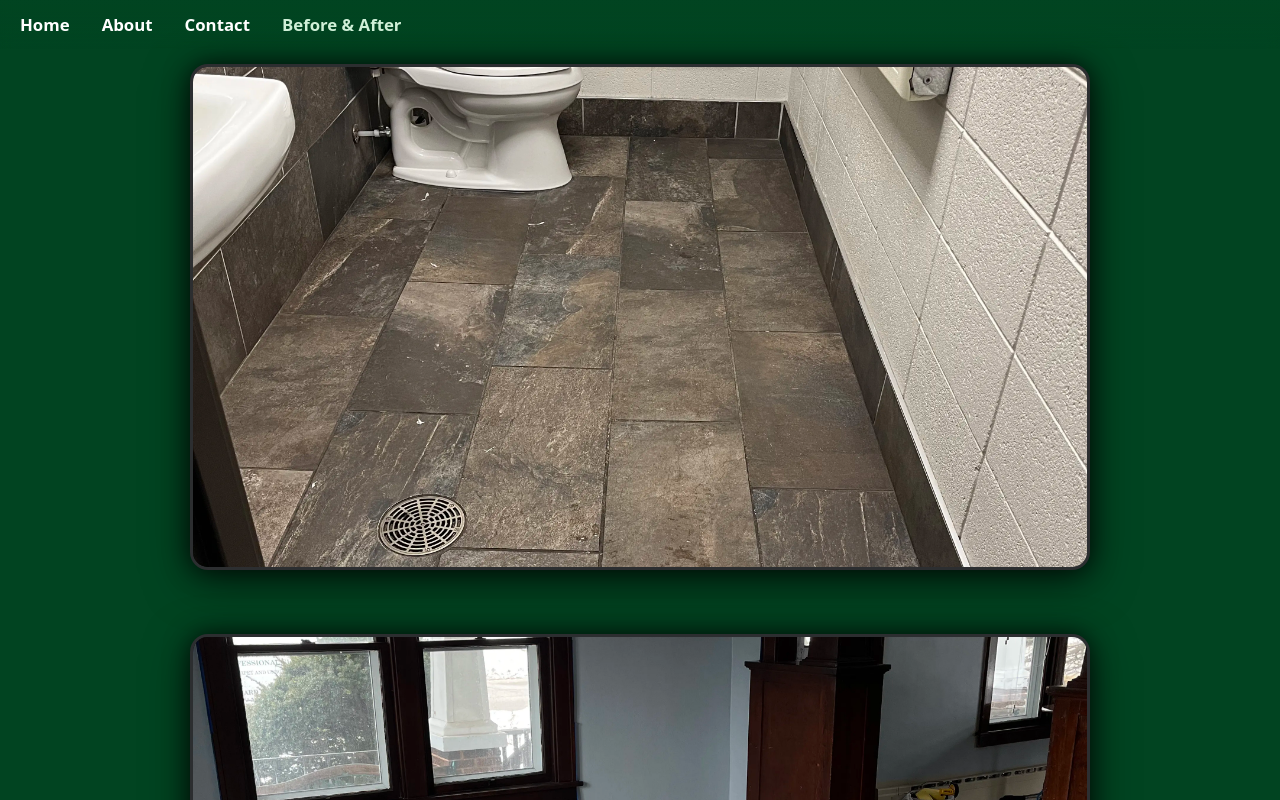
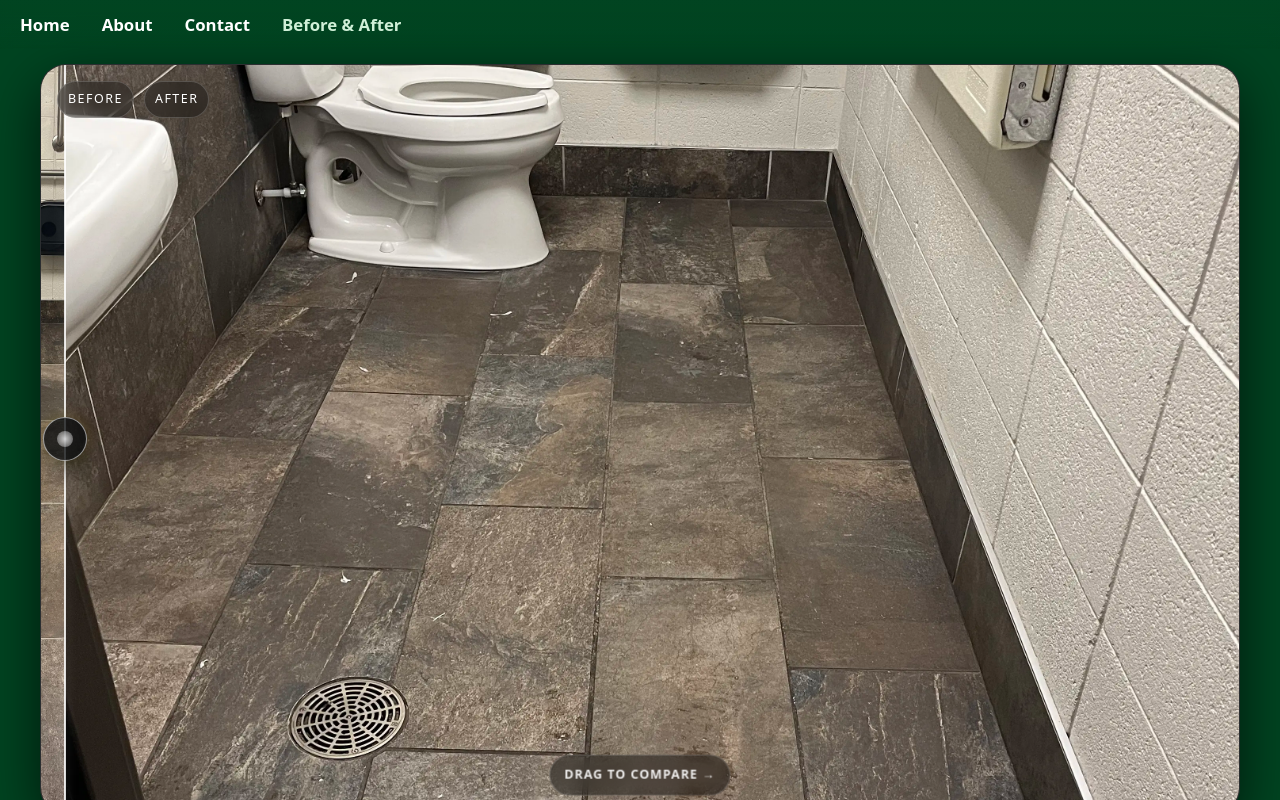
Before and after one commit to ZachAH/KML, a React (Vite) app: page /before-after in a window 1280 px wide. Shown: the top 800 px of the page. Built offline with nearby package versions, Linux system fonts and the light colour scheme.

Commit message:
updated before after section

```diff
--- a/src/components/BeforeAfter.tsx
+++ b/src/components/BeforeAfter.tsx
@@ -18,16 +18,21 @@ export default function BeforeAfter() {
           before={dirty_bathroom}
           after={clean_bathroom}
           label="Bathroom Deep Clean"
+          initial={2}
         />
         <BeforeAfterImage
           before={dirty_livingroom}
           after={clean_livingroom}
           label="Living Room Refresh"
+          initial={2}
+
         />
         <BeforeAfterImage
           before={dirty_office}
           after={clean_office}
           label="Office Revitalized"
+          initial={2}
+
         />
       </div>
     </section>
--- a/src/components/BeforeAfterImage.css
+++ b/src/components/BeforeAfterImage.css
@@ -1,122 +1,59 @@
-/* ---- Before/After Premium Frame Styling ---- */
+/* ===============================
+   BEFORE / AFTER (DRAG SLIDER + HINT)
+================================ */
 
 .ba-frame {
     position: relative;
-    max-width: 900px;
+    max-width: 1200px;
+    /* ⬅️ BIGGER */
     width: 100%;
-    aspect-ratio: 16 / 9;
+    aspect-ratio: 16 / 10;
     margin: 4rem auto;
-    border-radius: 18px;
+    /* more breathing room */
+    border-radius: 26px;
+    /* slightly rounder = premium */
     overflow: hidden;
-    background: #1a1c1e;
+    background: #0e1113;
 
-    /* Luxe border */
-    border: 3px solid rgba(255, 255, 255, 0.08);
+    border: 1px solid rgba(255, 255, 255, 0.12);
     box-shadow:
-        0 0 25px rgba(0, 0, 0, 0.7),
-        0 12px 45px rgba(0, 0, 0, 0.55);
+        0 18px 55px rgba(0, 0, 0, 0.65),
+        0 0 0 1px rgba(0, 0, 0, 0.35) inset;
 
-    transition:
-        transform 0.35s ease,
-        box-shadow 0.35s ease,
-        border-color 0.35s ease;
-    cursor: pointer;
-}
-
-/* Hover effect: premium shine */
-.ba-frame:hover {
-    transform: translateY(-6px);
-    border-color: rgba(255, 255, 255, 0.18);
-    box-shadow:
-        0 0 45px rgba(255, 255, 0, 0.25),
-        /* Yellow glow */
-        0 18px 55px rgba(0, 0, 0, 0.7);
+    transition: transform 0.25s ease, box-shadow 0.25s ease;
 }
 
 
-/* Subtle spotlight behind image */
+/* Prevent text selection while dragging */
+.ba-frame,
+.ba-frame * {
+    user-select: none;
+    -webkit-user-select: none;
+}
+
+.ba-frame:hover {
+    transform: translateY(-4px);
+    border-color: rgba(255, 255, 255, 0.22);
+    box-shadow: 0 18px 55px rgba(0, 0, 0, 0.65),
+        0 0 30px rgba(231, 198, 0, 0.18);
+}
+
+/* Subtle vignette */
 .ba-frame::before {
     content: "";
     position: absolute;
     inset: 0;
-    background: radial-gradient(circle at center,
-            rgba(255, 255, 255, 0.08) 0%,
-            rgba(0, 0, 0, 0.65) 90%);
+    background: radial-gradient(circle at 50% 40%, rgba(255, 255, 255, 0.08), rgba(0, 0, 0, 0.55) 70%),
+        linear-gradient(to bottom, rgba(0, 0, 0, 0.20), rgba(0, 0, 0, 0.35));
     z-index: 0;
-}
-
-/* Ensure images look crisp */
-.ba-img {
-    position: absolute;
-    inset: 0;
-    width: 100%;
-    height: 100%;
-    object-fit: cover;
-    z-index: 1;
-}
-
-/* Label styling */
-.ba-label {
-    position: absolute;
-    bottom: -32px;
-    width: 100%;
-    text-align: center;
-    font-weight: 700;
-    font-size: 1.25rem;
-    color: #fff;
-    letter-spacing: 0.5px;
-    text-shadow: 0px 2px 8px rgba(0, 0, 0, 0.7);
     pointer-events: none;
 }
 
-
-/* Sparkles */
-.sparkle {
-    position: absolute;
-    width: 10px;
-    height: 10px;
-    background: radial-gradient(circle, #fff 40%, rgba(255, 255, 255, 0) 60%);
-    opacity: 0;
-    animation: sparkle 2s infinite;
-    pointer-events: none;
-}
-
-@keyframes sparkle {
-
-    0%,
-    100% {
-        transform: scale(0.5);
-        opacity: 0;
-    }
-
-    50% {
-        transform: scale(1.4);
-        opacity: 1;
-    }
-}
-
-.sparkle:nth-child(1) {
-    top: -12px;
-    left: 20%;
-    animation-delay: 0.2s;
-}
-
-.sparkle:nth-child(2) {
-    top: 40%;
-    left: -12px;
-    animation-delay: 0.6s;
-}
-
-.sparkle:nth-child(3) {
-    bottom: -12px;
-    right: 25%;
-    animation-delay: 1.0s;
-}
-
-.sparkle:nth-child(4) {
-    top: 20%;
-    right: -12px;
-    animation-delay: 1.4s;
+.ba-images {
+    position: relative;
+    width: 100%;
+    height: 100%;
+    z-index: 1;
 }
 
 .ba-img {
@@ -125,128 +62,212 @@
     width: 100%;
     height: 100%;
     object-fit: cover;
+    transform: translateZ(0);
 }
 
-.dirt-layer {
-    z-index: 2;
-    opacity: 1;
-}
-
-.clean-layer {
+.ba-before {
     z-index: 1;
 }
 
-
-/* After cleaning - shine + sparkles */
-.ba-frame.cleaned .dirt-layer {
-    opacity: 0;
+/* Mask reveals the AFTER */
+.ba-mask {
+    position: absolute;
+    inset: 0;
+    width: 0%;
+    height: 100%;
+    overflow: hidden;
+    z-index: 2;
+    will-change: width;
 }
 
-.ba-frame.cleaned .clean-layer::after {
-    content: "";
-    position: absolute;
-    inset: 0;
-    background: linear-gradient(120deg,
-            rgba(255, 255, 255, 0) 0%,
-            rgba(255, 255, 255, 0.6) 40%,
-            rgba(255, 255, 255, 0) 80%);
-    transform: translateX(-150%);
-    animation: shine 1.2s ease-out forwards;
+.ba-after {
+    z-index: 1;
 }
 
-@keyframes shine {
-    to {
-        transform: translateX(150%);
+/* Divider line */
+.ba-divider {
+    position: absolute;
+    top: 0;
+    bottom: 0;
+    width: 2px;
+    background: rgba(255, 255, 255, 0.85);
+    box-shadow: 0 0 12px rgba(255, 255, 255, 0.25);
+    z-index: 3;
+    pointer-events: none;
+    transform: translateX(-1px);
+}
+
+/* Handle */
+.ba-handle {
+    position: absolute;
+    top: 50%;
+    width: 44px;
+    height: 44px;
+    border-radius: 999px;
+    background: rgba(10, 12, 14, 0.78);
+    border: 1px solid rgba(255, 255, 255, 0.55);
+    box-shadow: 0 10px 20px rgba(0, 0, 0, 0.45),
+        0 0 18px rgba(231, 198, 0, 0.18);
+    z-index: 4;
+
+    cursor: ew-resize;
+    touch-action: none;
+    /* IMPORTANT for mobile drag */
+    transform: translate(-50%, -50%);
+    display: grid;
+    place-items: center;
+}
+
+.ba-handle::before {
+    content: "";
+    width: 16px;
+    height: 16px;
+    border-radius: 999px;
+    background: radial-gradient(circle, rgba(255, 255, 255, 0.85), rgba(255, 255, 255, 0.2));
+    opacity: 0.9;
+}
+
+/* Corner tags */
+.ba-tags {
+    position: absolute;
+    left: 16px;
+    top: 16px;
+    display: flex;
+    gap: 10px;
+    z-index: 5;
+    pointer-events: none;
+}
+
+.ba-tag {
+    font-size: 0.78rem;
+    letter-spacing: 0.12em;
+    text-transform: uppercase;
+    padding: 8px 10px;
+    border-radius: 999px;
+    color: #fff;
+    background: rgba(0, 0, 0, 0.35);
+    border: 1px solid rgba(255, 255, 255, 0.18);
+    backdrop-filter: blur(6px);
+}
+
+/* Drag hint */
+.ba-hint {
+    position: absolute;
+    left: 50%;
+    bottom: 16px;
+    transform: translateX(-50%);
+    z-index: 6;
+    pointer-events: none;
+
+    font-weight: 800;
+    letter-spacing: 0.08em;
+    text-transform: uppercase;
+    font-size: 0.78rem;
+    color: rgba(255, 255, 255, 0.92);
+
+    padding: 10px 14px;
+    border-radius: 999px;
+    background: rgba(0, 0, 0, 0.45);
+    border: 1px solid rgba(255, 255, 255, 0.18);
+    backdrop-filter: blur(8px);
+
+    animation: hintNudge 1.6s ease-in-out infinite;
+}
+
+@keyframes hintNudge {
+
+    0%,
+    100% {
+        transform: translateX(-50%) translateY(0);
+        opacity: 0.95;
+    }
+
+    50% {
+        transform: translateX(-50%) translateY(-4px);
+        opacity: 1;
     }
 }
 
-/* Sponge */
-.scrubber {
-    position: absolute;
-    top: 45%;
-    left: -60px;
-    font-size: 5rem;
-    /* 🧽 Bigger Sponge! */
-    pointer-events: none;
-    z-index: 3;
-    transform: translate(-50%, -50%);
+/* Smooth fade-out when dismissed */
+.ba-hint--hide {
+    opacity: 0;
+    transform: translateX(-50%) translateY(6px);
+    transition: opacity 0.35s ease, transform 0.35s ease;
+    animation: none;
 }
 
 /* Label */
 .ba-label {
-    position: absolute;
-    bottom: -30px;
-    width: 100%;
+    margin: 10px auto 0;
+    max-width: 980px;
     text-align: center;
-    font-weight: bold;
-    color: white;
-    text-shadow: 0 0 10px rgba(0, 0, 0, 0.6);
+    font-weight: 700;
+    font-size: 1.05rem;
+    color: rgba(255, 255, 255, 0.92);
+    text-shadow: 0 2px 10px rgba(0, 0, 0, 0.55);
 }
 
-.scrubber {
-    transition: transform 0.2s ease-in-out;
-}
-
-.bubble-container {
-    position: absolute;
-    inset: 0;
-    pointer-events: none;
-    z-index: 2;
-}
-
-.bubble {
-    position: absolute;
-    width: 14px;
-    height: 14px;
-    border-radius: 50%;
-    background: radial-gradient(circle, rgba(255, 255, 255, 0.9) 40%, rgba(255, 255, 255, 0.1) 70%);
-    filter: drop-shadow(0 0 4px rgba(255, 255, 255, 0.4));
-    opacity: 0;
-}
-
-/* 📱 Mobile Responsiveness Fixes */
+/* 📱 Mobile */
 @media (max-width: 600px) {
     .ba-frame {
-        max-width: 95vw;
-        margin: 0 auto 2rem;
+        max-width: 96vw;
+        aspect-ratio: 4 / 5;
+        /* taller on mobile */
+        margin: 2.5rem auto;
+        border-radius: 20px;
     }
 
-    .scrubber {
-        font-size: 1.4rem;
-        /* smaller sponge */
+
+    .ba-handle {
+        width: 36px;
+        height: 36px;
+    }
+
+    .ba-tags {
+        left: 12px;
+        top: 12px;
+    }
+
+    .ba-tag {
+        font-size: 0.72rem;
+        padding: 7px 9px;
+    }
+
+    .ba-hint {
+        font-size: 0.72rem;
+        padding: 9px 12px;
     }
 
     .ba-label {
-        font-size: 0.9rem;
+        font-size: 0.95rem;
     }
 }
 
-/* Fix Services top spacing on mobile */
-@media (max-width: 600px) {
+/* ===============================
+   HANDLE ATTENTION GLOW (AUTO STOPS)
+================================ */
 
-    .services-section {
-        padding-top: 1rem;
-        /* keep whatever you wanted for services */
+.ba-handle--hint {
+    animation: handlePulse 1.4s ease-in-out infinite;
+}
+
+@keyframes handlePulse {
+    0% {
+        box-shadow:
+            0 0 0 0 rgba(231, 198, 0, 0.55),
+            0 10px 20px rgba(0, 0, 0, 0.45);
     }
 
-    .before-after-section {
-        padding-top: 7rem;
-        /* match navbar height */
+    50% {
+        box-shadow:
+            0 0 0 10px rgba(231, 198, 0, 0),
+            0 0 28px rgba(231, 198, 0, 0.45),
+            0 10px 20px rgba(0, 0, 0, 0.45);
     }
 
-    .services-section h2,
-    .before-after-section h2 {
-        margin-bottom: 1rem;
+    100% {
+        box-shadow:
+            0 0 0 0 rgba(231, 198, 0, 0),
+            0 10px 20px rgba(0, 0, 0, 0.45);
     }
 }
-
-@media (max-width: 600px) {
-    .scrubber {
-        opacity: 0;
-        /* hidden until clicking */
-        top: 55%;
-        left: 0%;
-        font-size: 2.4rem;
-        transform: translateY(-50%);
-    }
-}
--- a/src/components/BeforeAfterImage.tsx
+++ b/src/components/BeforeAfterImage.tsx
@@ -1,136 +1,172 @@
-import { useRef } from "react";
-import gsap from "gsap";
+import { useEffect, useRef, useState } from "react";
 import "./BeforeAfterImage.css";
 
 interface Props {
   before: string;
   after: string;
-  label: string;
+  label?: string;
+
+  // 0 = all before
+  // 50 = half
+  // 100 = all after
+  initial?: number;
+
+  // show the “Drag to compare →” hint?
+  showHint?: boolean;
+
+  // how long the handle glows on load (ms)
+  glowDurationMs?: number;
 }
 
-export default function BeforeAfterImage({ before, after, label }: Props) {
+export default function BeforeAfterImage({
+  before,
+  after,
+  label,
+  initial = 0,
+  showHint = true,
+  glowDurationMs = 3000,
+}: Props) {
   const frameRef = useRef<HTMLDivElement>(null);
-  const dirtRef = useRef<HTMLImageElement>(null);
-  const scrubberRef = useRef<HTMLDivElement>(null);
-  const bubbleContainerRef = useRef<HTMLDivElement>(null);
+  const draggingRef = useRef(false);
 
-  const spawnBubble = () => {
-    if (!bubbleContainerRef.current || !scrubberRef.current || !frameRef.current) return;
+  const [pct, setPct] = useState(() => clamp(initial, 0, 100));
+  const [hintDismissed, setHintDismissed] = useState(false);
 
-    const scrubberBounds = scrubberRef.current.getBoundingClientRect();
-    const frameBounds = frameRef.current.getBoundingClientRect();
+  // ✅ handle glow for first few seconds (auto-stops + stops on interaction)
+  const [showHandleGlow, setShowHandleGlow] = useState(true);
 
-    const startX = scrubberBounds.left - frameBounds.left + scrubberBounds.width / 2;
-    const startY = scrubberBounds.top - frameBounds.top + scrubberBounds.height / 2;
+  const maskStyle = { width: `${pct}%` };
+  const lineStyle = { left: `${pct}%` };
 
-    for (let i = 0; i < 3; i++) {
-      const bubble = document.createElement("div");
-      bubble.className = "bubble";
-      bubbleContainerRef.current.appendChild(bubble);
+  // Auto-stop glow after N ms
+  useEffect(() => {
+    const t = window.setTimeout(() => setShowHandleGlow(false), glowDurationMs);
+    return () => window.clearTimeout(t);
+  }, [glowDurationMs]);
 
-      gsap.fromTo(
-        bubble,
-        {
-          x: startX + (Math.random() * 28 - 14),
-          y: startY + (Math.random() * 28 - 14),
-          scale: Math.random() * 0.4 + 0.3,
-          opacity: 1,
-        },
-        {
-          y: startY - 30 - Math.random() * 20,
-          x: startX + (Math.random() * 40 - 20),
-          scale: Math.random() * 0.7 + 0.4,
-          opacity: 0,
-          duration: 0.8,
-          ease: "power1.out",
-          onComplete: () => bubble.remove(),
-        }
-      );
-    }
+  useEffect(() => {
+    const frame = frameRef.current;
+    if (!frame) return;
+
+    const updateFromClientX = (clientX: number) => {
+      const rect = frame.getBoundingClientRect();
+      const x = clientX - rect.left;
+      const nextPct = (x / rect.width) * 100;
+      setPct(clamp(nextPct, 0, 100));
+    };
+
+    const onPointerMove = (e: PointerEvent) => {
+      if (!draggingRef.current) return;
+      updateFromClientX(e.clientX);
+    };
+
+    const stopDragging = () => {
+      draggingRef.current = false;
+    };
+
+    window.addEventListener("pointermove", onPointerMove);
+    window.addEventListener("pointerup", stopDragging);
+    window.addEventListener("pointercancel", stopDragging);
+
+    return () => {
+      window.removeEventListener("pointermove", onPointerMove);
+      window.removeEventListener("pointerup", stopDragging);
+      window.removeEventListener("pointercancel", stopDragging);
+    };
+  }, []);
+
+  const dismissHint = () => {
+    if (!hintDismissed) setHintDismissed(true);
+    if (showHandleGlow) setShowHandleGlow(false);
   };
 
-  const handleClean = () => {
-    const dirt = dirtRef.current;
-    const sponge = scrubberRef.current;
+  const jumpTo = (e: React.PointerEvent) => {
+    dismissHint();
+
     const frame = frameRef.current;
+    if (!frame) return;
 
-    if (!dirt || !sponge || !frame) return;
+    const rect = frame.getBoundingClientRect();
+    const x = e.clientX - rect.left;
+    setPct(clamp((x / rect.width) * 100, 0, 100));
+  };
 
-    frame.classList.remove("cleaned");
+  const startDrag = (e: React.PointerEvent) => {
+    dismissHint();
 
-    gsap.set(dirt, { opacity: 1, filter: "blur(0px)" });
+    draggingRef.current = true;
+    (e.currentTarget as HTMLElement).setPointerCapture?.(e.pointerId);
 
-    // 🧽 Make sponge visible only during animation
-    gsap.set(sponge, { opacity: 1 });
+    const frame = frameRef.current;
+    if (!frame) return;
 
-    const w = frame.offsetWidth;
-    const h = frame.offsetHeight;
-
-    const isMobile = w < 600;
-
-    const rows = isMobile ? 2 : 3;
-    const margin = h * 0.15;
-    const rowHeight = (h * 0.7) / rows;
-
-    // 🧼 Mobile = MUCH further across the frame
-    const leftX = isMobile ? w * 0.02 : w * 0.1;
-    const rightX = isMobile ? w * 1.05 : w * 0.9;
-
-    const tl = gsap.timeline({
-      onComplete: () => {
-        gsap.to(dirt, { opacity: 0, filter: "blur(6px)", duration: 0.4 });
-        gsap.to(sponge, { opacity: 0, duration: 0.3 }); // fade out when done
-        frame.classList.add("cleaned");
-      },
-    });
-
-    for (let i = 0; i < rows; i++) {
-      const yPos = margin + i * rowHeight;
-
-      tl.to(sponge, {
-        duration: 0.32,
-        x: rightX,
-        y: yPos,
-        ease: "power2.inOut",
-        onUpdate: spawnBubble,
-      });
-
-      tl.to(
-        dirt,
-        {
-          opacity: 1 - (i + 1) / rows,
-          duration: 0.26,
-          ease: "none",
-        },
-        "<"
-      );
-
-      tl.to(sponge, {
-        duration: 0.32,
-        x: leftX,
-        y: yPos + 10,
-        ease: "power2.inOut",
-        onUpdate: spawnBubble,
-      });
-    }
+    const rect = frame.getBoundingClientRect();
+    const x = e.clientX - rect.left;
+    setPct(clamp((x / rect.width) * 100, 0, 100));
   };
 
   return (
-    <div className="ba-frame" ref={frameRef} onClick={handleClean}>
-      <span className="sparkle"></span>
-      <span className="sparkle"></span>
-      <span className="sparkle"></span>
-      <span className="sparkle"></span>
+    <div>
+      <div
+        className="ba-frame"
+        ref={frameRef}
+        onPointerDown={jumpTo}
+        role="group"
+        aria-label="Before and after image comparison"
+      >
+        <div className="ba-images">
+          <img src={before} className="ba-img ba-before" alt="Before" />
 
-      <img src={after} className="ba-img clean-layer" alt="After clean" />
-      <img src={before} className="ba-img dirt-layer" ref={dirtRef} alt="Before dirty" />
+          <div className="ba-mask" style={maskStyle}>
+            <img src={after} className="ba-img ba-after" alt="After" />
+          </div>
 
-      {/* 🧽 Sponge appears only on clean interaction */}
-      <div className="scrubber" ref={scrubberRef}>🧽</div>
+          <div className="ba-tags">
+            <span className="ba-tag">Before</span>
+            <span className="ba-tag">After</span>
+          </div>
 
-      <div className="bubble-container" ref={bubbleContainerRef}></div>
+          {/* Divider line */}
+          <div className="ba-divider" style={lineStyle} />
 
-      <p className="ba-label">{label}</p>
+          {/* Draggable handle (with temporary glow) */}
+          <div
+            className={`ba-handle ${showHandleGlow ? "ba-handle--hint" : ""}`}
+            style={lineStyle}
+            onPointerDown={(e) => {
+              e.stopPropagation();
+              startDrag(e);
+            }}
+            aria-label="Drag to compare"
+            role="slider"
+            aria-valuemin={0}
+            aria-valuemax={100}
+            aria-valuenow={Math.round(pct)}
+            tabIndex={0}
+            onFocus={dismissHint}
+            onKeyDown={(e) => {
+              dismissHint();
+              if (e.key === "ArrowLeft") setPct((p) => clamp(p - 2, 0, 100));
+              if (e.key === "ArrowRight") setPct((p) => clamp(p + 2, 0, 100));
+              if (e.key === "Home") setPct(0);
+              if (e.key === "End") setPct(100);
+            }}
+          />
+
+          {/* Drag hint */}
+          {showHint && (
+            <div className={`ba-hint ${hintDismissed ? "ba-hint--hide" : ""}`}>
+              Drag to compare →
+            </div>
+          )}
+        </div>
+      </div>
+
+      {label ? <div className="ba-label">{label}</div> : null}
     </div>
   );
 }
+
+function clamp(n: number, min: number, max: number) {
+  return Math.min(max, Math.max(min, n));
+}
```
